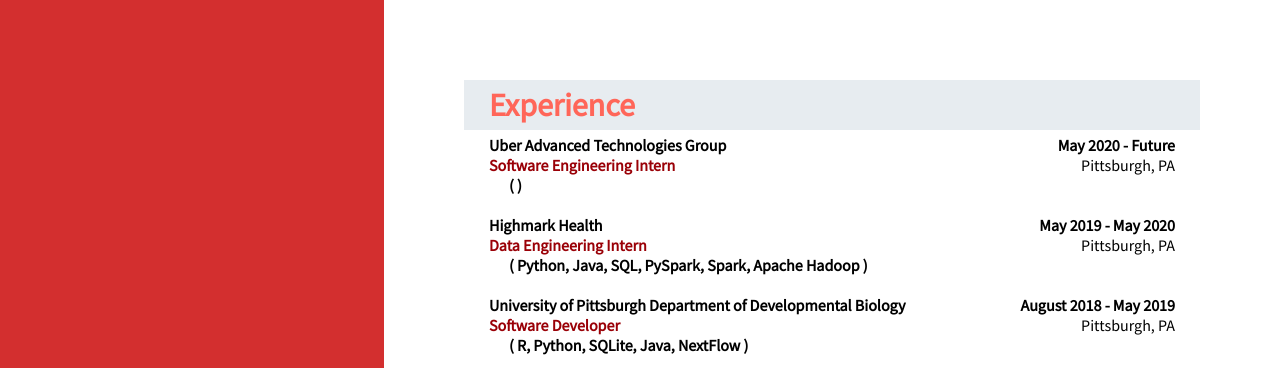
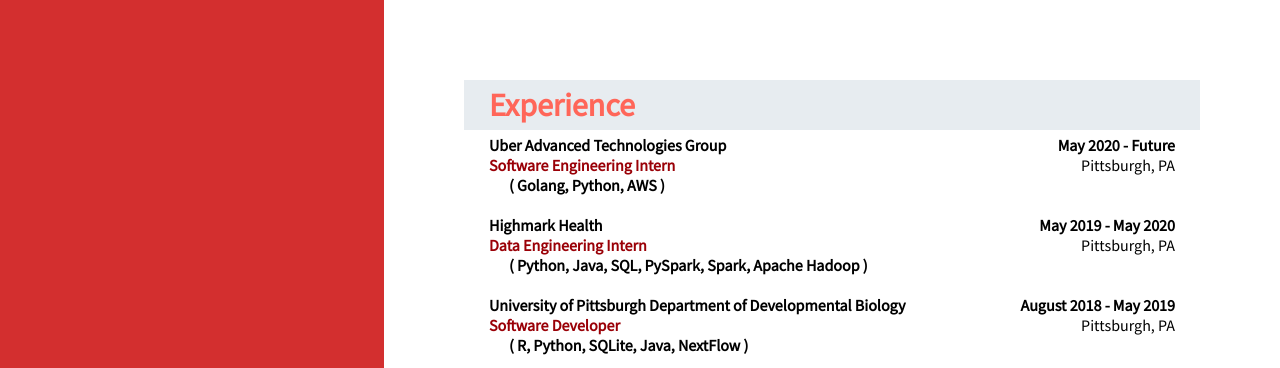
Before and after one commit to azharichenko/alexzharichenko.me, a Jekyll site: the page built from index.html, in a window 1280 px wide. Shown: the top 368 px of the page. Built offline with Jekyll 4.4.1, drawn with Linux system fonts in a browser that asks for light colours.

Commit message:
Adding current technologies for Uber

```diff
--- a/_data/experiences.yaml
+++ b/_data/experiences.yaml
@@ -4,6 +4,9 @@
   start-date: May 2020
   accomplishments:
   technologies:
+    - Golang
+    - Python
+    - AWS
   end-date: Future
 
 - organization: Highmark Health
```
